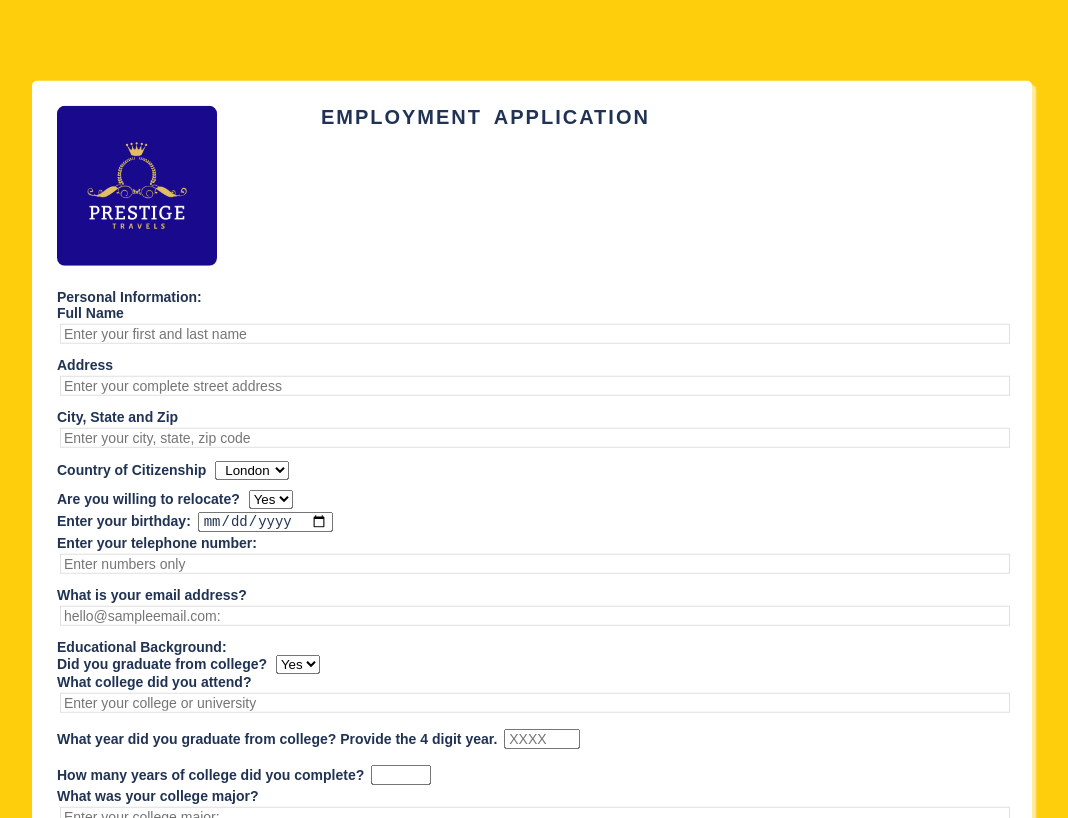
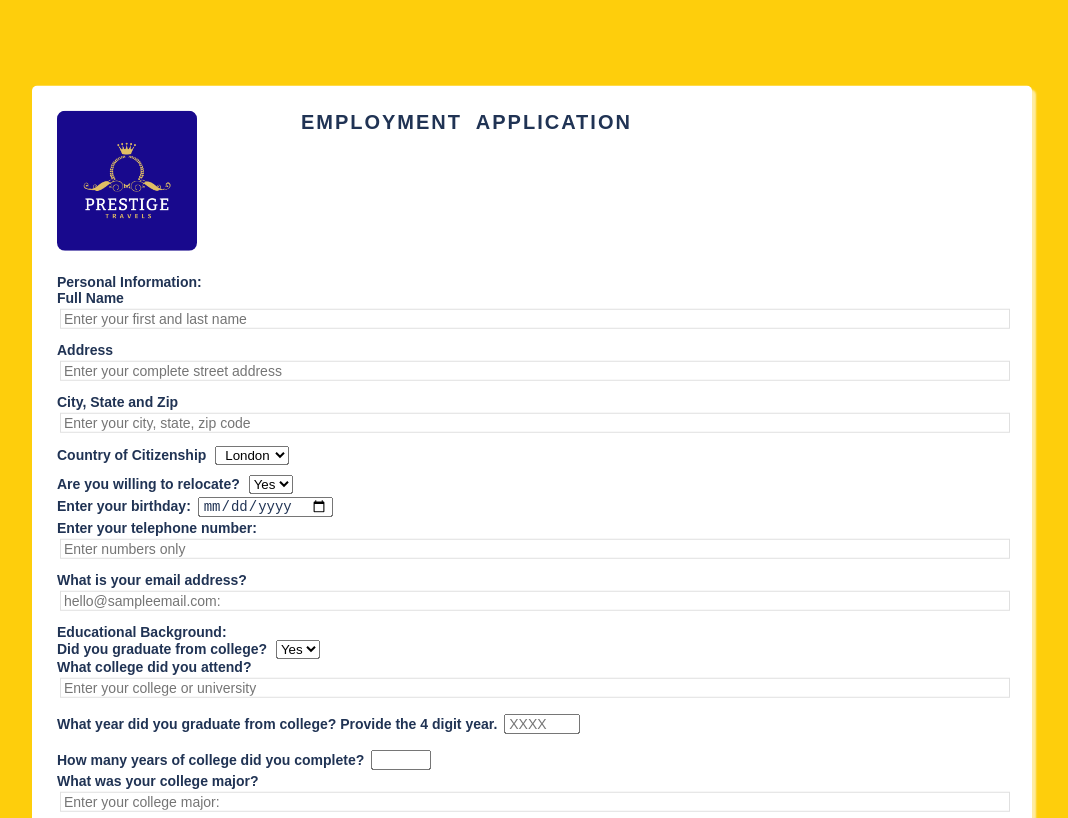
Before and after one commit to tclementspc/Form-project, a website: page index.html in a window 1280 px wide. Shown: the top 818 px of the page, without its empty margins (102-1170 px from the left). Drawn offline with Linux system fonts and the light colour scheme.

```diff
--- a/css/styles.css
+++ b/css/styles.css
@@ -9,7 +9,7 @@
   font-size: 20px;
   padding-left: 100px;
   letter-spacing: 2px;
-  word-spacing: 5px;
+  word-spacing: 7px;
   font-weight: bold;
 }
 .app {
@@ -131,7 +131,7 @@
   margin-bottom: 1px;
 }
 img {
-  width: 160px;
+  width: 140px;
 }
 #birthday {
   padding-top: 2px;
```
Also changed, not shown: readme.md (added).
